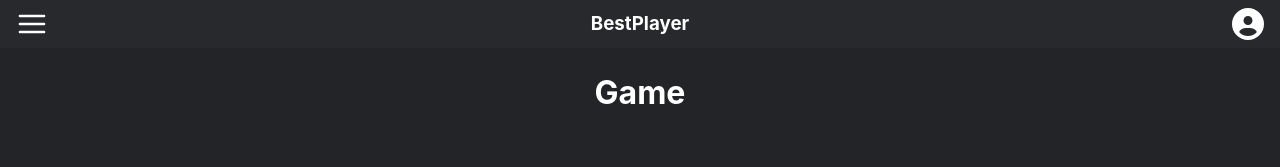
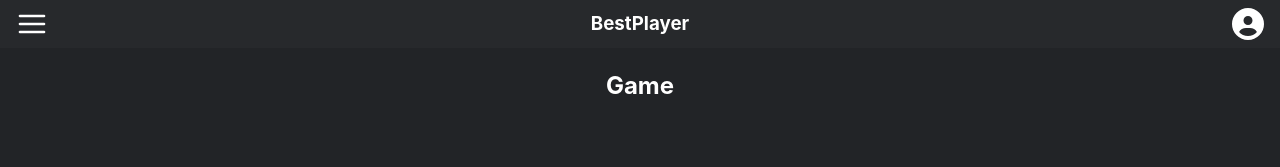
Before and after one commit to Peixoto07/bestplayer-react, a React (Vite) app: page /game in a window 1280 px wide. Shown: the top 167 px of the page. Built offline with nearby package versions, Linux system fonts and the light colour scheme.

Commit message:
refatoração

```diff
--- a/src/pages/Game.jsx
+++ b/src/pages/Game.jsx
@@ -1,6 +1,8 @@
+
+
 const Game = () => {
     return (
-        <h1>Game</h1>
+        <h2>Game</h2>
      );
 }
 
--- a/src/pages/Home.jsx
+++ b/src/pages/Home.jsx
@@ -5,12 +5,12 @@ import { useJogadores } from "../components/hooks/useJogadores";
 
 const Home = () => {
 
-    const { jogadores, adicionarJogador, excluirJogador } = useJogadores();
+    const { jogadores, adicionarJogador, atualizaJogador,excluirJogador } = useJogadores();
     return (
         <>
             <Register adicionarJogador={adicionarJogador}/>
 
-            <PlayerList jogadores={jogadores} excluirJogador={excluirJogador}/>
+            <PlayerList jogadores={jogadores} atualizaJogador={atualizaJogador} excluirJogador={excluirJogador}/>
         </>
     );
 };
```
